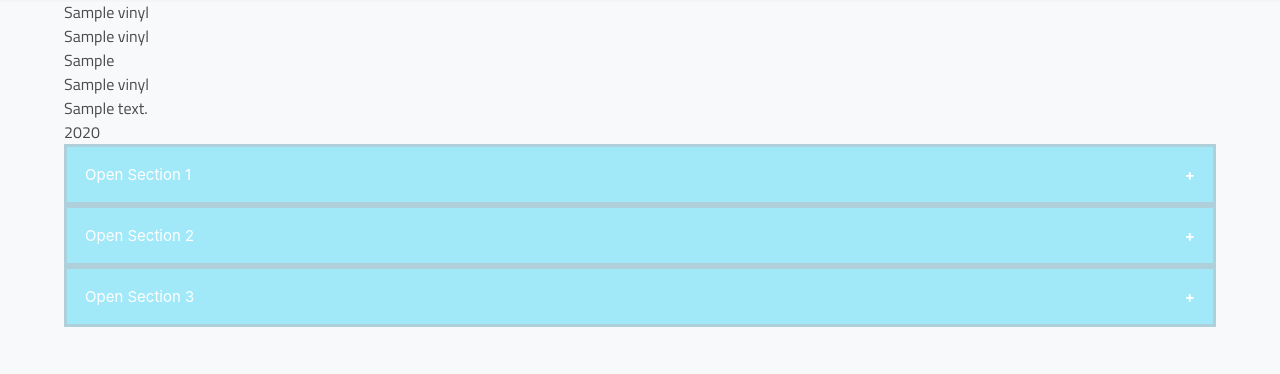
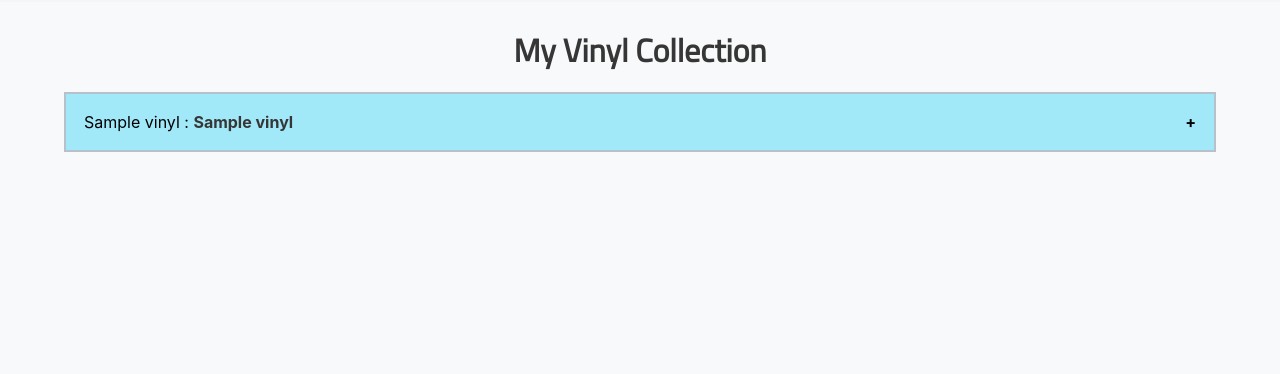
Before and after one commit to RaVeR76/My-Vinyl-Answer, a Flask app: page / in a window 1280 px wide. Shown: the part 56-430 px from the top of the page. Run offline with Flask 2, Linux system fonts and the light colour scheme; a database or web service that is not in the repository returns one stand-in record (values such as "Sample title"); some libraries are stand-ins or nearby versions.

Commit message:
Link DB vinyl collection for displaying / fine tune UX

```diff
--- a/app.py
+++ b/app.py
@@ -22,7 +22,7 @@ mongo = PyMongo(app)
 @app.route("/")
 @app.route("/get_vinyl")
 def get_vinyl():
-    vinyl = mongo.db.vinyl.find()
+    vinyl = list(mongo.db.vinyl.find())
     return render_template("vinyl.html", vinyl=vinyl)
 
 
--- a/static/css/style.css
+++ b/static/css/style.css
@@ -20,7 +20,7 @@ body, html {
 }
 
 .my-blue-light {
-    background-color: #a1e9f9;
+    background-color: rgba(161, 233, 247, .3);
 }
 
 .my-red {
@@ -72,25 +72,24 @@ a.my-blue-font {
 
 /* Collapsible CSS taken from W3Schools */
 .collapsible {
-    background-color: #a1e9f9;
-    color: white;
+    /*background-color: #a1e9f9;*/
+    color: black;
     cursor: pointer;
     padding: 18px;
     width: 100%;
     border: none;
     text-align: left;
-    outline: 1px;
-    border: 3px solid rgba(227, 100, 100, .2);
-    font-size: 15px;
+    border: 2px solid rgba(227, 100, 100, .3);
+    font-size: 1rem;
   }
 
   .active, .collapsible:hover {
-    background-color: #555;
+    background-color: rgba(161, 233, 247, .3);
   }
 
   .collapsible:after {
     content: '\002B';
-    color: white;
+    color: black;
     font-weight: bold;
     float: right;
     margin-left: 5px;
--- a/templates/vinyl.html
+++ b/templates/vinyl.html
@@ -1,33 +1,22 @@
 {% extends "base.html" %}
 {% block content %}
 
+    <h4 class="title is-3 has-text-centered col-pad">My Vinyl Collection</h4>
+
     {% for vinyl in vinyl %}
-        {{ vinyl.genre_name }}<br>
-        {{ vinyl.vinyl_name }}<br>
-        {{ vinyl.vinyl_artist }}<br>
-        {{ vinyl.vinyl_label }}<br>
-        {{ vinyl.vinyl_description }}<br>
-        {{ vinyl.release_year }}<br>
+    <button class="collapsible my-blue">
+        {{ vinyl.genre_name }} : <strong>{{ vinyl.vinyl_name }}</strong>
+    </button>
+
+    <div class="vinyl-content">
+        <p>{{ vinyl.vinyl_artist }}</p>
+        <p>{{ vinyl.vinyl_label }}</p>
+        <p>{{ vinyl.vinyl_description }}</p>
+        <p>{{ vinyl.release_year }}</p>
+
+    </div>
     {% endfor %}
 
-    <button class="collapsible">Open Section 1</button>
-    <div class="vinyl-content">
-        <p>Lorem ipsum dolor sit amet, consectetur adipisicing elit, sed do eiusmod tempor incididunt ut labore et
-            dolore magna aliqua. Ut enim ad minim veniam, quis nostrud exercitation ullamco laboris nisi ut aliquip ex
-            ea commodo consequat.</p>
-    </div>
-    <button class="collapsible">Open Section 2</button>
-    <div class="vinyl-content">
-        <p>Lorem ipsum dolor sit amet, consectetur adipisicing elit, sed do eiusmod tempor incididunt ut labore et
-            dolore magna aliqua. Ut enim ad minim veniam, quis nostrud exercitation ullamco laboris nisi ut aliquip ex
-            ea commodo consequat.</p>
-    </div>
-    <button class="collapsible">Open Section 3</button>
-    <div class="vinyl-content">
-        <p>Lorem ipsum dolor sit amet, consectetur adipisicing elit, sed do eiusmod tempor incididunt ut labore et
-            dolore magna aliqua. Ut enim ad minim veniam, quis nostrud exercitation ullamco laboris nisi ut aliquip ex
-            ea commodo consequat.</p>
-    </div>
 
 
 {% endblock %}
```
